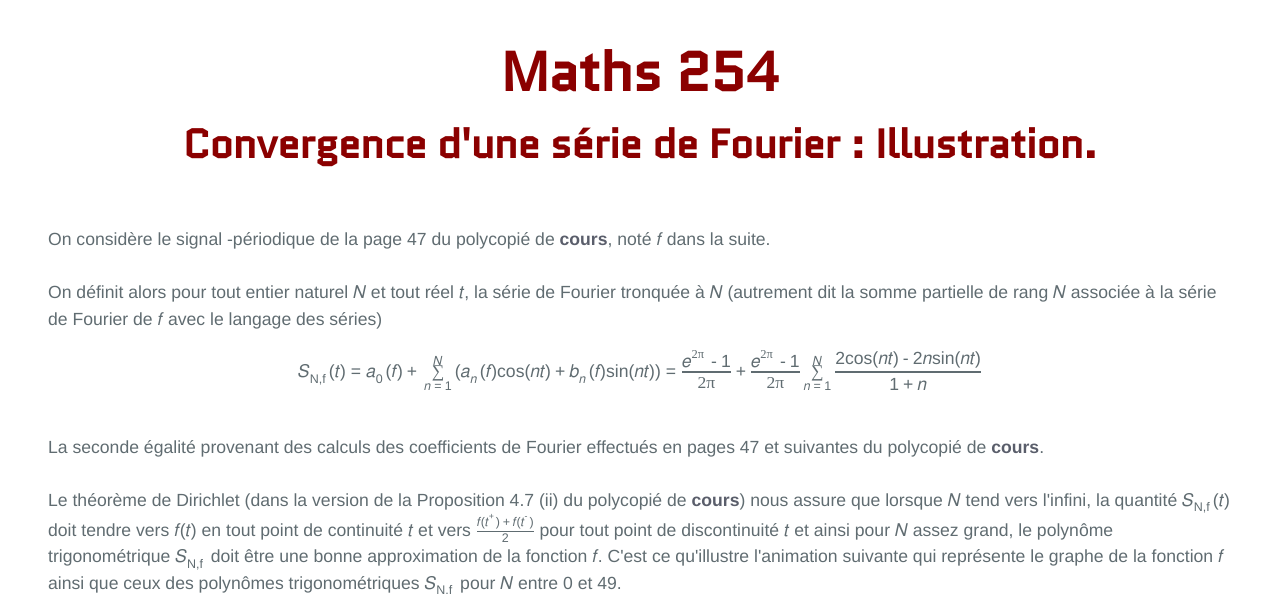
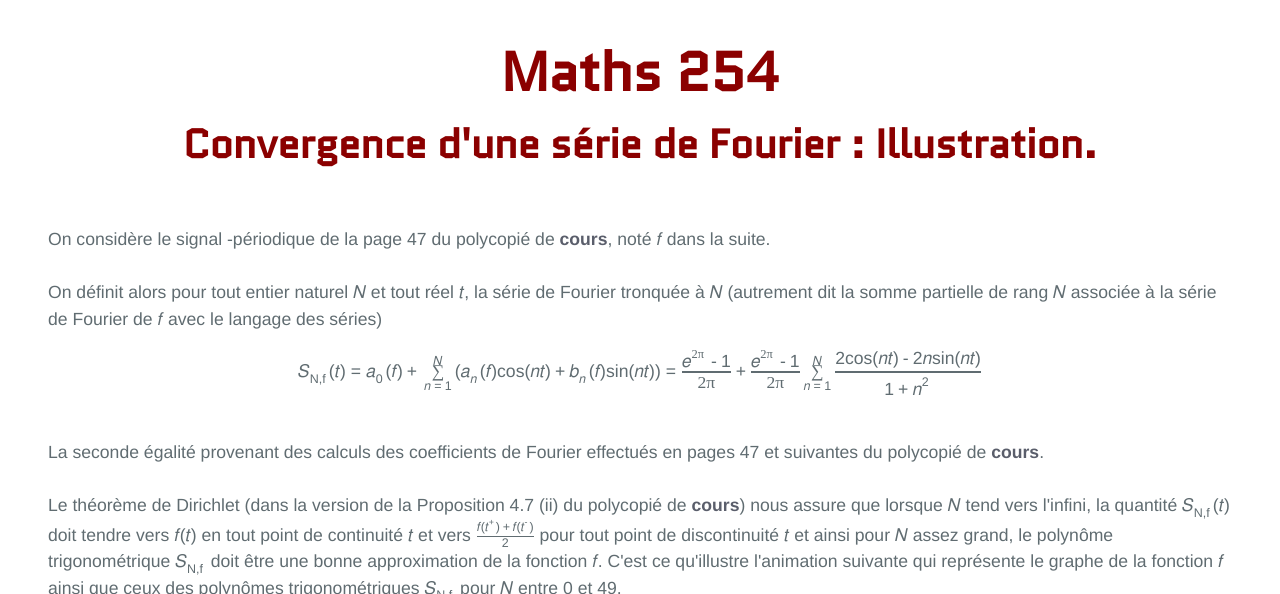
Before and after one commit to KevinDestagnol/algebre.github.io, a Jekyll site: the page built from exp.md, in a window 1280 px wide, cut to the strip 260-854 px from the top of the page. Built offline with Jekyll 4.4.1, drawn with Linux system fonts in a browser that asks for light colours; some web fonts are replaced.

Commit message:
Update default11.html

```diff
--- a/_layouts/default11.html
+++ b/_layouts/default11.html
@@ -74,7 +74,7 @@ On définit alors pour tout entier naturel <math><mi>N</mi></math> et tout réel
 	<mi>n</mi>
 	<mi>t</mi>
 	    <mi>)</mi></mrow>
-	<mrow><mi>1</mi><mo>+</mo><mi>n</mi></mrow>
+	<mrow><mi>1</mi><mo>+</mo><msup><mi>n</mi><mi>2</mi></msup></mrow>
   </mfrac>.
    </math>
 </p>
```
